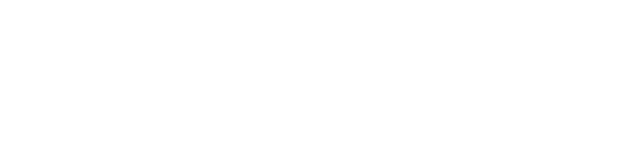
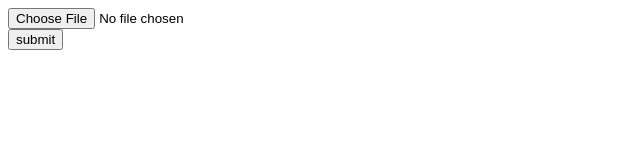
Before and after one commit to aferranteportfolio/Uploading-Files-with-a-JavaScript-REST-API, a website: page public/index.html in a window 1280 px wide. Shown: the whole page, without its empty margins (0-640 px from the left). Drawn offline with Linux system fonts and the light colour scheme.

Commit message:
added form with post method to single flie route with enctype multipart form data

```diff
--- a/githubtest.js
+++ /dev/null
@@ -1 +0,0 @@
-console.log('this is a test for github')
--- a/index.js
+++ b/index.js
@@ -7,7 +7,7 @@ app.use(express.text());
 app.use(fileUpload());
 app.use(express.raw({ type: 'image/*', limit: '5mb' }));
 
-const port = 3000;
+const port = 3001;
 
 app.post('/api/single-file', (req, res) => {
     const contentType = req.header('content-type');
--- a/public/index.html
+++ b/public/index.html
@@ -6,5 +6,15 @@
     <title>Upload | We Love Kittens!</title>
 </head>
 <body>
+
+    <form method="post" action="/api/single-file"
+        enctype="multipart/form-data">
+
+        <input type="file" name="myfile" id="myfile"><br>
+        <button type="submit">submit</button>
+
+    </form>
+
+
 </body>
 </html>
```
Also changed, not shown: uploads/kittens_1.jpg (added), uploads/kittens_2.jpg (added), 1 other file.
